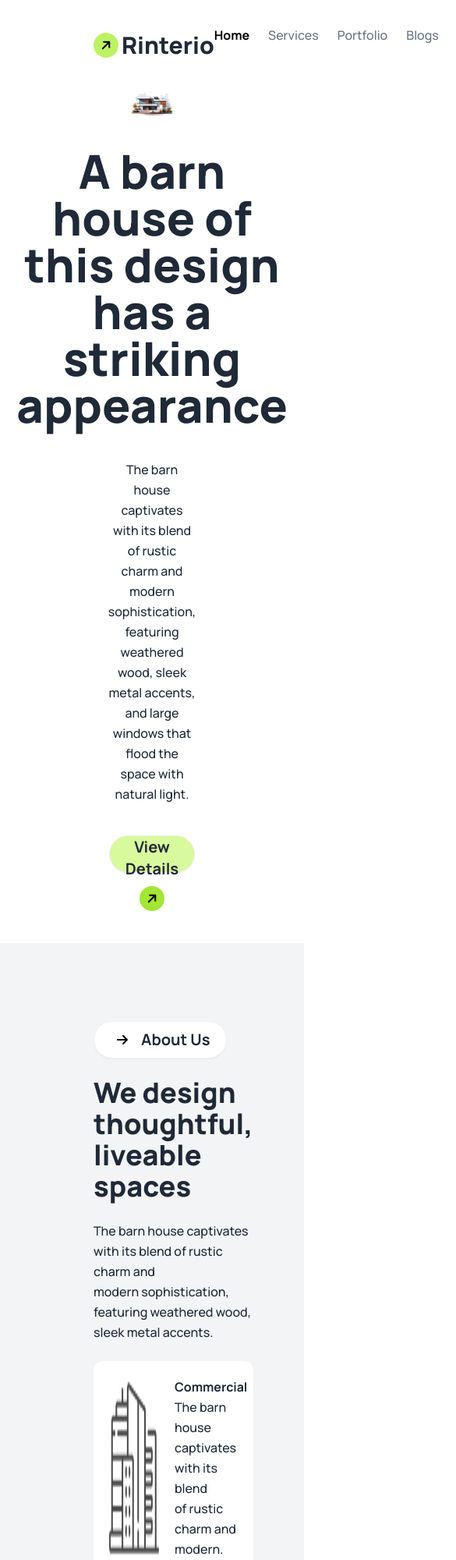
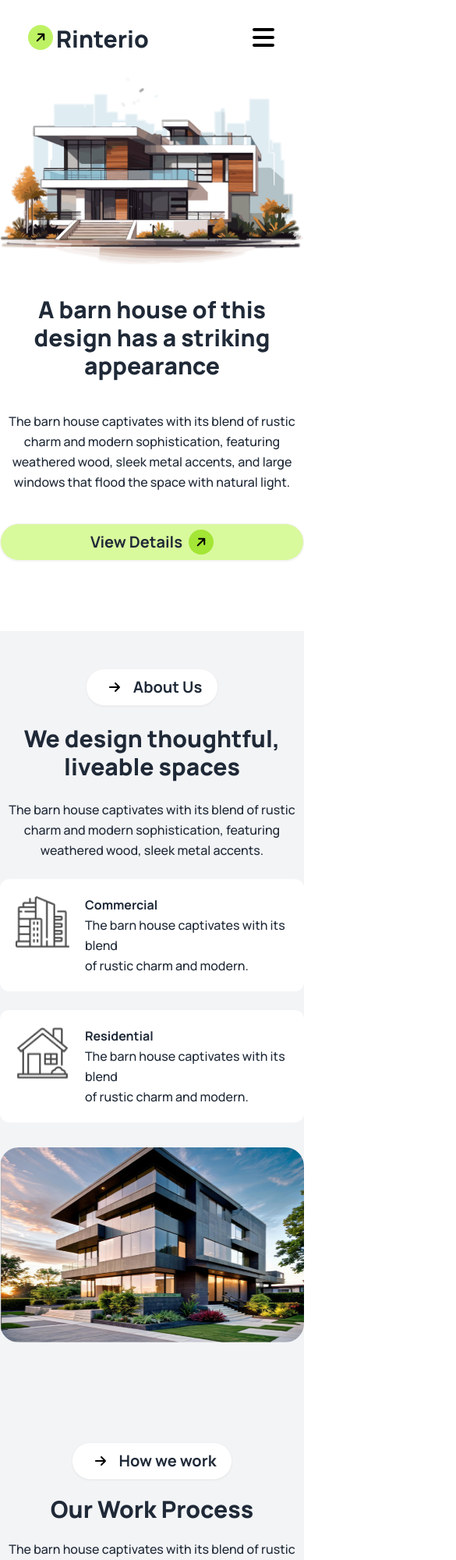
Before and after one commit to Iftee07/RealEstateWeb, a plain HTML site: page index.html in a window 390 px wide. Shown: the top 2000 px of the page at 78% size, 585 px wide, since content can reach past the window. Drawn offline with nearby package versions, Linux system fonts and the light colour scheme.

Commit message:
mobile responsive for 3 sections

```diff
--- a/index.html
+++ b/index.html
@@ -51,8 +51,8 @@
   </head>
   <body class="manrope">
     <!-- navigation bar -->
-    <nav class="flex justify-between items-center py-8 px-[120px]">
-      <div class="flex space-x-1 items-center">
+    <nav class="flex justify-between lg:items-center py-8 lg:px-[120px] mx-9">
+      <div class="flex space-x-1 lg:items-center">
         <svg
           xmlns="http://www.w3.org/2000/svg"
           viewBox="0 0 448 512"
@@ -64,7 +64,7 @@
         </svg>
         <p class="font-extrabold text-3xl">Rinterio</p>
       </div>
-      <div>
+      <div class="hidden">
         <ul class="flex space-x-6">
           <li class="text-gray-500">
             <span class="text-black font-bold">Home</span>
@@ -75,7 +75,7 @@
           <li class="text-gray-500">Contact Us</li>
         </ul>
       </div>
-      <div class="flex items-center space-x-3">
+      <div class="lg:flex items-center space-x-3 hidden">
         <i
           class="fa-solid fa-magnifying-glass text-xl bg-[#eeebee] p-3 px-4 rounded-3xl"
         ></i>
@@ -95,21 +95,33 @@
           </svg>
         </button>
       </div>
+      <svg
+        xmlns="http://www.w3.org/2000/svg"
+        viewBox="0 0 448 512"
+        class="lg:hidden w-8 h-8"
+      >
+        <!--!Font Awesome Free 6.6.0 by @fontawesome - https://fontawesome.com License - https://fontawesome.com/license/free Copyright 2024 Fonticons, Inc.-->
+        <path
+          d="M0 96C0 78.3 14.3 64 32 64l384 0c17.7 0 32 14.3 32 32s-14.3 32-32 32L32 128C14.3 128 0 113.7 0 96zM0 256c0-17.7 14.3-32 32-32l384 0c17.7 0 32 14.3 32 32s-14.3 32-32 32L32 288c-17.7 0-32-14.3-32-32zM448 416c0 17.7-14.3 32-32 32L32 448c-17.7 0-32-14.3-32-32s14.3-32 32-32l384 0c17.7 0 32 14.3 32 32z"
+        />
+      </svg>
     </nav>
     <!-- first section -->
     <div
-      class="flex items-center align-middle flex-col space-y-10 mx-12 px-[120px]"
+      class="flex items-center align-middle flex-col space-y-10 lg:mx-12 lg:px-[120px]"
     >
       <img src="./assets/banner.png" alt="" />
-      <h1 class="text-center text-6xl font-extrabold">
+      <h1 class="text-center lg:text-6xl font-extrabold text-3xl">
         A barn house of this design has a striking appearance
       </h1>
-      <p class="text-center mx-16">
+      <p class="text-center lg:mx-16">
         The barn house captivates with its blend of rustic charm and modern
         sophistication, featuring weathered wood, sleek metal accents, and large
         windows that flood the space with natural light.
       </p>
-      <button class="btn bg-lime-200 px-5 text-xl font-bold rounded-3xl">
+      <button
+        class="btn bg-lime-200 px-5 text-xl font-bold rounded-3xl lg:w-auto w-full"
+      >
         View Details
         <svg
           xmlns="http://www.w3.org/2000/svg"
@@ -123,8 +135,11 @@
       </button>
     </div>
     <!-- second section -->
-    <div class="bg-gray-100 px-[120px] mt-[90px] py-[100px] flex space-x-20">
+    <div
+      class="bg-gray-100 lg:px-[120px] mt-[90px] py-12 lg:py-[100px] flex lg:space-x-20 lg:flex-row flex-col"
+    >
       <div class="space-y-6">
+        <div class="text-center lg:text-start">
           <button class="btn bg-white px-5 text-xl font-bold rounded-3xl">
             <svg
               xmlns="http://www.w3.org/2000/svg"
@@ -137,18 +152,20 @@
             </svg>
             About Us
           </button>
-        <h1 class="font-extrabold text-4xl">
-          We design thoughtful,<br />
+        </div>
+        <h1
+          class="font-extrabold lg:text-4xl text-3xl lg:text-start text-center"
+        >
+          We design thoughtful, <br />
           liveable spaces
         </h1>
-        <p>
-          The barn house captivates with its blend of rustic charm and
-          <br />modern sophistication, featuring weathered wood, sleek metal
-          accents.
+        <p class="text-center lg-text-start">
+          The barn house captivates with its blend of rustic charm and modern
+          sophistication, featuring weathered wood, sleek metal accents.
         </p>
         <!-- cards -->
         <div class="flex bg-white rounded-xl p-5 space-x-5">
-          <img src="./assets/commercial.png" alt="" />
+          <img src="./assets/commercial.png" class="w-[70px] h-[70px]" alt="" />
           <div>
             <h1 class="font-bold">Commercial</h1>
             <p>
@@ -158,7 +175,11 @@
           </div>
         </div>
         <div class="flex bg-white rounded-xl p-5 space-x-5">
-          <img src="./assets/residential.png" alt="" />
+          <img
+            src="./assets/residential.png"
+            class="w-[70px] h-[70px]"
+            alt=""
+          />
           <div>
             <h1 class="font-bold">Residential</h1>
             <p>
@@ -169,7 +190,10 @@
         </div>
       </div>
       <div>
-        <img src="./assets/Rectangle.png" alt="" />
+        <img
+          src="./assets/Rectangle.png"
+          class="rounded-3xl w-full h-[250px] my-8"
+        />
       </div>
     </div>
     <!-- third section -->
@@ -194,8 +218,8 @@
       </p>
     </div>
     <!-- third-cards -->
-    <div class="grid grid-cols-4 px-[120px] pb-[100px] bg-gray-100">
-      <div class="bg-[#E7C1D3] rounded-2xl p-5 space-y-2 w-[275px]">
+    <div class="grid lg:grid-cols-4 lg:px-[120px] pb-[100px] bg-gray-100 space-y-7">
+      <div class="bg-[#E7C1D3] rounded-2xl p-5 space-y-2 w-[275px] mx-auto">
         <svg
           xmlns="http://www.w3.org/2000/svg"
           viewBox="0 0 384 512"
@@ -210,7 +234,7 @@
           The barn house captivates with its blend of rustic charm and modern.
         </p>
       </div>
-      <div class="bg-[#EFDA6E] rounded-2xl p-5 space-y-2 w-[275px]">
+      <div class="bg-[#EFDA6E] rounded-2xl p-5 space-y-2 w-[275px] mx-auto">
         <svg
           xmlns="http://www.w3.org/2000/svg"
           viewBox="0 0 576 512"
@@ -226,7 +250,7 @@
           The barn house captivates with its blend of rustic charm and modern.
         </p>
       </div>
-      <div class="bg-[#A4DAC3] rounded-2xl p-5 space-y-2 w-[275px]">
+      <div class="bg-[#A4DAC3] rounded-2xl p-5 space-y-2 w-[275px] mx-auto">
         <svg
           xmlns="http://www.w3.org/2000/svg"
           viewBox="0 0 576 512"
@@ -242,7 +266,7 @@
           The barn house captivates with its blend of rustic charm and modern.
         </p>
       </div>
-      <div class="bg-[#77AAEA] rounded-2xl p-5 space-y-2 w-[275px]">
+      <div class="bg-[#77AAEA] rounded-2xl p-5 space-y-2 w-[275px] mx-auto">
         <svg
           xmlns="http://www.w3.org/2000/svg"
           viewBox="0 0 384 512"
@@ -344,7 +368,7 @@
       </div>
       <p class="text-white text-center">
         The barn house captivates with its blend of rustic charm and modern
-        sophistication, <br>featuring weathered wood, sleek metal accents.
+        sophistication, <br />featuring weathered wood, sleek metal accents.
       </p>
       <div>
         <ul class="flex space-x-[150px]">
```
Lines whose indentation alone changed are shown as unchanged.
